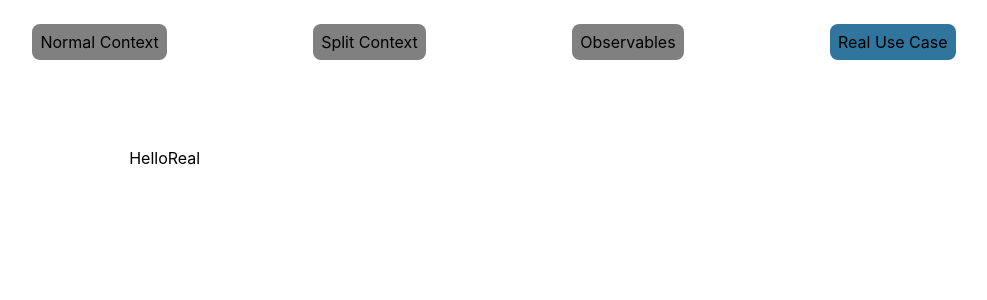
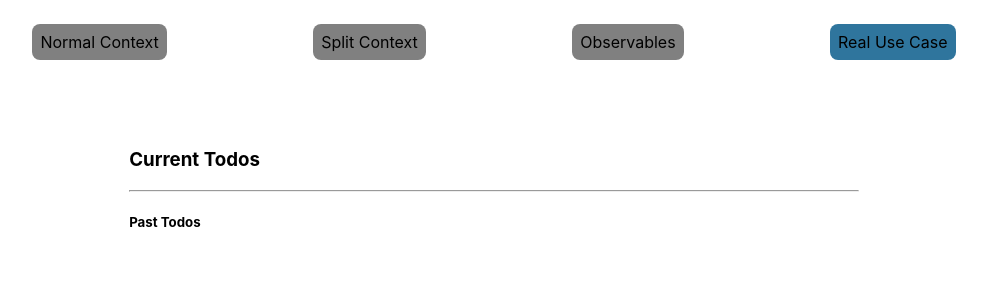
Before and after one commit to EdgardoArriagada/fast-contexts, a Next.js app: page /real-use-case in a window 1280 px wide. Shown: the top 300 px of the page, without its empty margins (146-1133 px from the left). Built offline with nearby package versions, Linux system fonts and the light colour scheme.

Commit message:
add presenters for stores

```diff
--- /dev/null
+++ b/containers/current-todos.tsx
@@ -0,0 +1,20 @@
+import React, { FC } from 'react'
+
+import { useTodoStore } from '../stores/todoStore'
+
+interface Props {}
+
+const CurrentTodos: FC<Props> = () => {
+  const [currentTodos] = useTodoStore((todoStore) => todoStore.current)
+
+  return (
+    <>
+      <h3>Current Todos</h3>
+      {currentTodos.map((todo) => {
+        return <div key={todo.id}>{todo.text}</div>
+      })}
+    </>
+  )
+}
+
+export default CurrentTodos
--- /dev/null
+++ b/containers/past-todos.tsx
@@ -0,0 +1,20 @@
+import React, { FC } from 'react'
+
+import { useTodoStore } from '../stores/todoStore'
+
+interface Props {}
+
+const PastTodos: FC<Props> = () => {
+  const [pastTodos] = useTodoStore((todoStore) => todoStore.past)
+
+  return (
+    <>
+      <h5>Past Todos</h5>
+      {pastTodos.map((todo) => {
+        return <div key={todo.id}>{todo.text}</div>
+      })}
+    </>
+  )
+}
+
+export default PastTodos
--- /dev/null
+++ b/containers/todo-container.tsx
@@ -0,0 +1,17 @@
+import React, { FC } from 'react'
+import CurrentTodos from './current-todos'
+import PastTodos from './past-todos'
+
+interface Props {}
+
+const TodoBody: FC<Props> = () => {
+  return (
+    <>
+      <CurrentTodos />
+      <hr />
+      <PastTodos />
+    </>
+  )
+}
+
+export default TodoBody
--- a/pages/real-use-case/index.tsx
+++ b/pages/real-use-case/index.tsx
@@ -1,9 +1,15 @@
 import React, { FC } from 'react'
+import TodoBody from '../../containers/todo-container'
+import { TodoProvider } from '../../stores/todoStore'
 
 interface Props {}
 
 const RealUseCase: FC<Props> = () => {
-  return <>HelloReal</>
+  return (
+    <TodoProvider>
+      <TodoBody />
+    </TodoProvider>
+  )
 }
 
 export default RealUseCase
--- /dev/null
+++ b/stores/todoStore.tsx
@@ -0,0 +1,17 @@
+import createFastContext from '../contexts/createFastContext'
+
+type Todo = {
+  id: number
+  text: string
+}
+
+interface TodoStore {
+  current: Todo[]
+  past: Todo[]
+}
+
+const initialState: TodoStore = { current: [], past: [] }
+
+const { Provider, useStore } = createFastContext(initialState)
+
+export { Provider as TodoProvider, useStore as useTodoStore }
```
